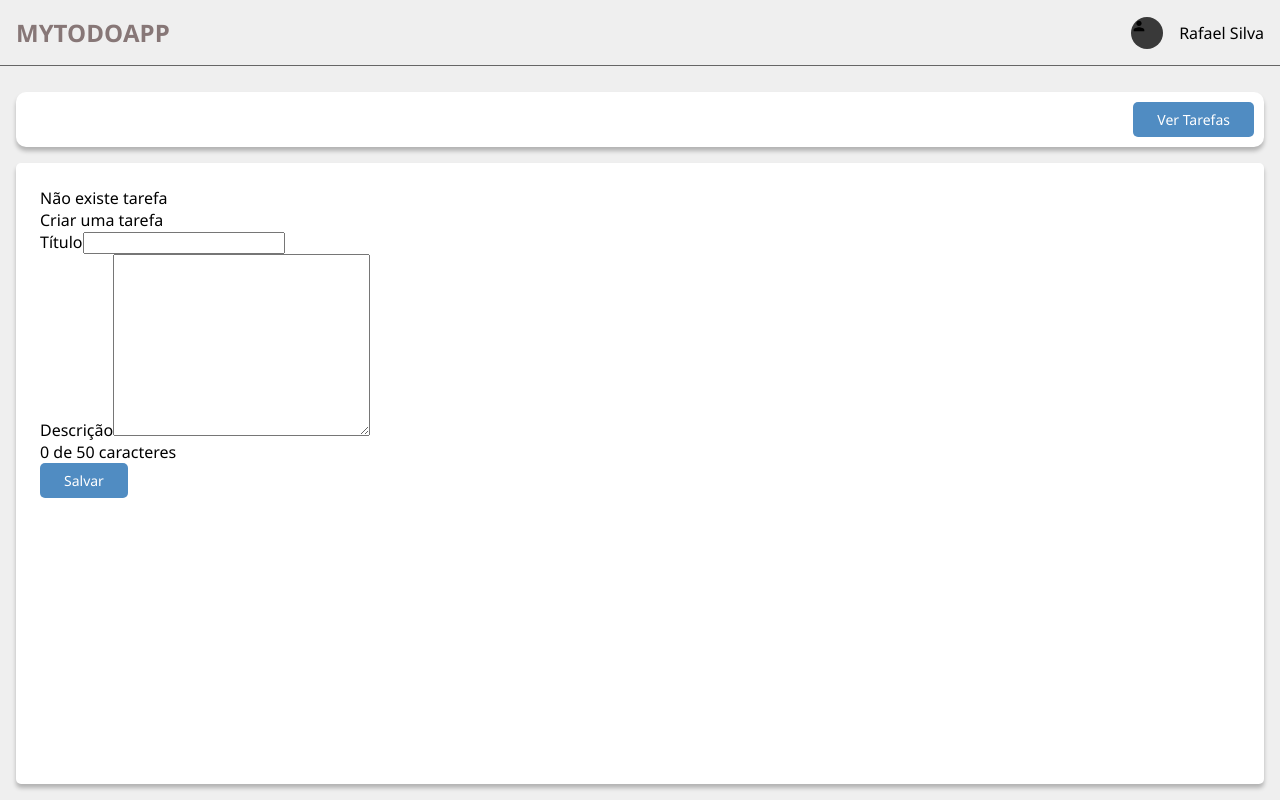
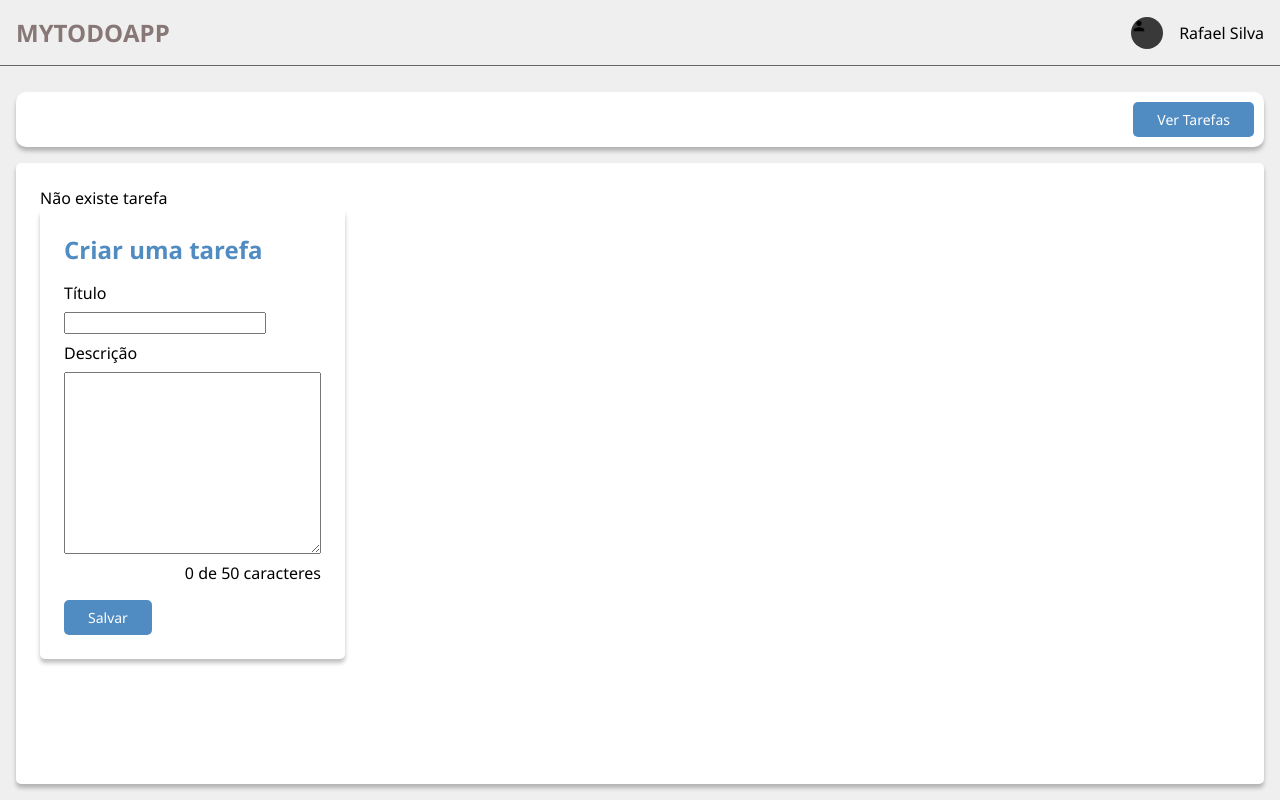
Before and after one commit to rsilvagit/my-todo-list, a React (Vite) app: page /todo in a window 1280 px wide. Built offline with nearby package versions, Linux system fonts and the light colour scheme.

Commit message:
estilizando form todo

```diff
--- a/src/components/form/FormComponent.jsx
+++ b/src/components/form/FormComponent.jsx
@@ -24,14 +24,14 @@ export const FormComponent = ({ todo }) => {
     }, []);
 
     return (
-        <form className="FormTodo" onSubmit={handleSubmit(onSubmit)}>
-            <legend className="FormTitle">
+        <Styled.FormTodo onSubmit={handleSubmit(onSubmit)}>
+            <Styled.FormTitle>
                 {!todo ? 'Criar uma tarefa' : `Editar tarefa ${todo.title}`}
-            </legend>
+            </Styled.FormTitle>
 
-            <div className="InputContainer">
+            <Styled.InputContainer>
 
-                <div className="InputGroup">
+                <Styled.InputGroup>
                     <label htmlFor="title">Título</label>
                     <input
                         type='text'
@@ -43,8 +43,8 @@ export const FormComponent = ({ todo }) => {
                     {errors.title &&
                         <p>{errors.title.message}</p>
                     }
-                </div>
-                <div className="InputGroup">
+                </Styled.InputGroup>
+                <Styled.InputGroup>
                     <label htmlFor="description">Descrição</label>
                     <textarea
                         id="description"
@@ -60,18 +60,18 @@ export const FormComponent = ({ todo }) => {
                             })}>
                     </textarea>
 
-                    <div className="CounterContainer">
+                    <Styled.CounterContainer>
                         { watch('description')?.length || 0} de 50 caracteres
-                    </div>
+                    </Styled.CounterContainer>
                     {errors.description &&
                         <p>{errors.description.message}</p>
                     }
-                </div>
-            </div>
+                </Styled.InputGroup>
+            </Styled.InputContainer>
 
             <ButtonComponent type='submit'>Salvar</ButtonComponent>
 
-        </form >
+        </Styled.FormTodo>
     )
 }
 
```
